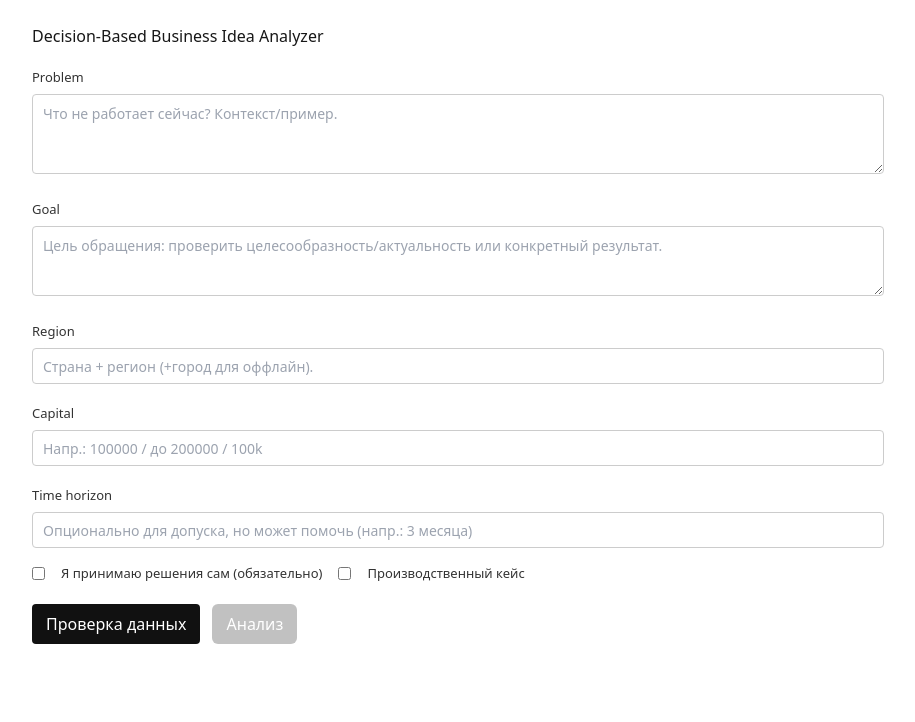
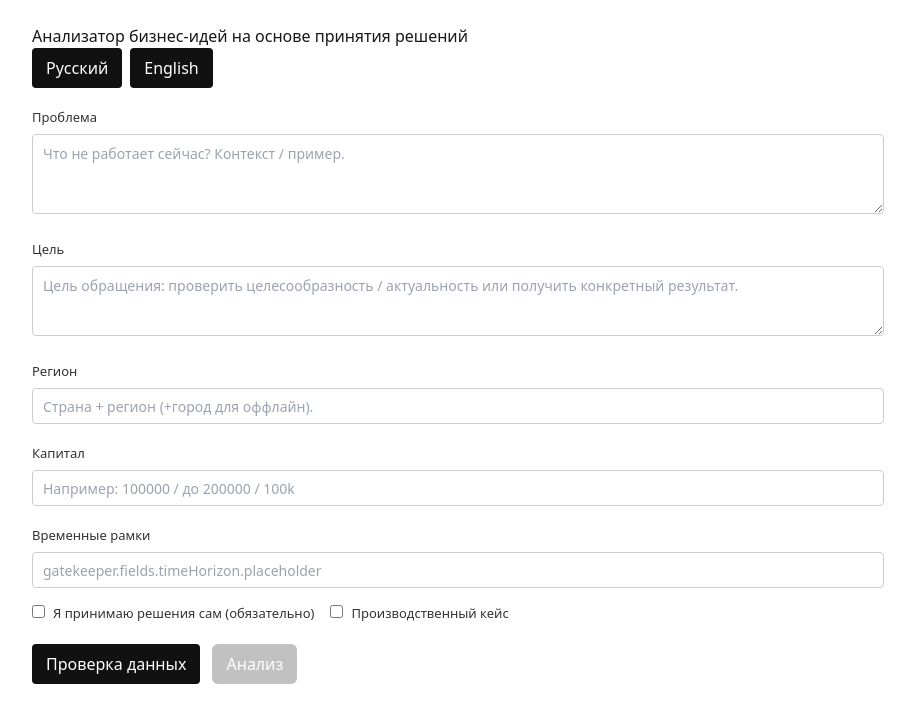
Before and after one commit to kaminskyVova/Decision-Based-Business-Idea-Analyzer, a Next.js app in the folder web/: page /gatekeeper in a window 1280 px wide. Shown: the top 722 px of the page, without its empty margins (182-1097 px from the left). Built offline with nearby package versions, Linux system fonts and the light colour scheme.

Commit message:
rus eng i18n

```diff
--- a/web/app/gatekeeper/page.tsx
+++ b/web/app/gatekeeper/page.tsx
@@ -1,6 +1,7 @@
 'use client';
 
-import { useEffect, useMemo, useState } from 'react';
+import { useEffect, useMemo, useState, useCallback } from 'react';
+import { dictionaries, type Lang } from '@/i18n/index';
 import type { ViewModel } from '../../src/ui/viewModel';
 import type { GatekeeperInput } from '@/core/gatekeeper/types';
 import { runGatekeeper } from '@/core/gatekeeper/gatekeeper';
@@ -25,7 +26,18 @@ export default function Page() {
 
 	const currentHash = useMemo(() => hashInputForAdmit(vm.draft), [vm.draft]);
 
+	const [lang, setLang] = useState<Lang>('ru');
 
+	const t = useCallback(
+		(path: string) => {
+			return (
+				path
+					.split('.')
+					.reduce((acc: any, key) => acc?.[key], dictionaries[lang]) ?? path
+			);
+		},
+		[lang]
+	);
 
 	function getGatekeeperAlertStyle(decision?: string) {
 		switch (decision) {
@@ -74,7 +86,7 @@ function updateDraft(patch: Partial<GatekeeperInput>) {
 			const nextDraft = { ...prev.draft, ...patch };
 
 			// если уже допущено — любое изменение делает данные "грязными"
-    const wasAdmitted = prev.ui_state === "ADMITTED_CLEAN";
+			const wasAdmitted = prev.ui_state === 'ADMITTED_CLEAN';
 
 			return {
 				...prev,
@@ -84,35 +96,35 @@ function updateDraft(patch: Partial<GatekeeperInput>) {
 				gatekeeper: wasAdmitted ? undefined : prev.gatekeeper,
 				ai: wasAdmitted ? undefined : prev.ai,
 
-      ui_state: wasAdmitted ? "ADMITTED_DIRTY" : prev.ui_state,
+				ui_state: wasAdmitted ? 'ADMITTED_DIRTY' : prev.ui_state,
 				status_message: wasAdmitted
-        ? "Данные изменены — требуется повторная проверка."
+					? 'Данные изменены — требуется повторная проверка.'
 					: undefined,
 			};
 		});
 	}
 
 	async function onPrecheck() {
-  setVm((p) => ({ ...p, ui_state: "AI_CHECK_RUNNING" }));
+		setVm((p) => ({ ...p, ui_state: 'AI_CHECK_RUNNING' }));
 
-  const res = await fetch("/api/ai-precheck", {
-    method: "POST",
-    headers: { "Content-Type": "application/json" },
+		const res = await fetch('/api/ai-precheck', {
+			method: 'POST',
+			headers: { 'Content-Type': 'application/json' },
 			body: JSON.stringify(vm.draft),
 		});
 
 		if (!res.ok) {
-    setVm((p) => ({ ...p, ui_state: "DRAFT" }));
+			setVm((p) => ({ ...p, ui_state: 'DRAFT' }));
 			return;
 		}
 
 		const ai = await res.json();
 
-  if (ai?.reality?.verdict === "BULLSHIT") {
+		if (ai?.reality?.verdict === 'BULLSHIT') {
 			setVm((p) => ({
 				...p,
 				ai,
-      ui_state: "AI_HARD_STOP",
+				ui_state: 'AI_HARD_STOP',
 			}));
 			return;
 		}
@@ -126,22 +138,22 @@ async function onPrecheck() {
 
 		const gatekeeper = runGatekeeper(canonicalDraft);
 
-  if (gatekeeper.decision === "HARD_FAIL") {
+		if (gatekeeper.decision === 'HARD_FAIL') {
 			setVm((p) => ({
 				...p,
 				ai,
 				gatekeeper,
-      ui_state: "GATEKEEPER_HARD_FAIL",
+				ui_state: 'GATEKEEPER_HARD_FAIL',
 			}));
 			return;
 		}
 
-  if (gatekeeper.decision === "RETURN_WITH_CONDITIONS") {
+		if (gatekeeper.decision === 'RETURN_WITH_CONDITIONS') {
 			setVm((p) => ({
 				...p,
 				ai,
 				gatekeeper,
-      ui_state: "GATEKEEPER_RETURN",
+				ui_state: 'GATEKEEPER_RETURN',
 			}));
 			return;
 		}
@@ -153,10 +165,10 @@ async function onPrecheck() {
 			...p,
 			ai,
 			gatekeeper,
-    draft: canonicalDraft,      // 🔑 синхронизация
+			draft: canonicalDraft, // 🔑 синхронизация
 			admitted_hash,
-    ui_state: "ADMITTED_CLEAN",
-    status_message: "Данные готовы (ADMITTED)",
+			ui_state: 'ADMITTED_CLEAN',
+			status_message: 'Данные готовы (ADMITTED)',
 		}));
 	}
 	const analysisEnabled = vm.ui_state === 'ADMITTED_CLEAN';
@@ -184,7 +196,11 @@ async function onPrecheck() {
 				fontFamily: 'system-ui',
 			}}
 		>
-			<h1>Decision-Based Business Idea Analyzer</h1>
+			<h1>{t('gatekeeper.title')}</h1>
+			<div style={{ display: 'flex', gap: 8 }}>
+				<button onClick={() => setLang('ru')}>Русский</button>
+				<button onClick={() => setLang('en')}>English</button>
+			</div>
 
 			{vm.status_message && (
 				<div
@@ -214,81 +230,80 @@ async function onPrecheck() {
 							<div key={i}>{n}</div>
 						))}
 					</div>
-					{/* {JSON.stringify(vm.gatekeeper, null, 2)} */}
 				</section>
 			)}
 
 			<section style={{ marginTop: 16 }}>
-				<label>Problem</label>
+				<label>{t('gatekeeper.fields.problem.label')}</label>
 				<textarea
 					value={String(vm.draft.problem ?? '')}
 					onChange={(e) => updateDraft({ problem: e.target.value })}
-					placeholder="Что не работает сейчас? Контекст/пример."
+					placeholder={t('gatekeeper.fields.problem.placeholder')}
 					style={{ width: '100%', minHeight: 80, marginTop: 6 }}
 				/>
 			</section>
 
 			<section style={{ marginTop: 16 }}>
-				<label>Goal</label>
+				<label>{t('gatekeeper.fields.goal.label')}</label>
 				<textarea
 					value={String(vm.draft.goal ?? '')}
 					onChange={(e) => updateDraft({ goal: e.target.value })}
-					placeholder="Цель обращения: проверить целесообразность/актуальность или конкретный результат."
+					placeholder={t('gatekeeper.fields.goal.placeholder')}
 					style={{ width: '100%', minHeight: 70, marginTop: 6 }}
 				/>
 			</section>
 
 			<section style={{ marginTop: 16 }}>
-				<label>Region</label>
+				<label>{t('gatekeeper.fields.region.label')}</label>
 				<input
 					value={String(vm.draft.region ?? '')}
 					onChange={(e) => updateDraft({ region: e.target.value })}
-					placeholder="Страна + регион (+город для оффлайн)."
+					placeholder={t('gatekeeper.fields.region.placeholder')}
 					style={{ width: '100%', marginTop: 6, height: 36 }}
 				/>
 			</section>
 
 			<section style={{ marginTop: 16 }}>
-				<label>Capital</label>
+				<label>{t('gatekeeper.fields.capital.label')}</label>
 				<input
 					value={String(vm.draft.capital ?? '')}
 					onChange={(e) => updateDraft({ capital: e.target.value })}
-					placeholder="Напр.: 100000 / до 200000 / 100k"
+					placeholder={t('gatekeeper.fields.capital.placeholder')}
 					style={{ width: '100%', marginTop: 6, height: 36 }}
 				/>
 			</section>
 
 			<section style={{ marginTop: 16 }}>
-				<label>Time horizon</label>
+				<label>{t('gatekeeper.fields.time_horizon.label')}</label>
 				<input
 					value={String(vm.draft.time_horizon ?? '')}
 					onChange={(e) => updateDraft({ time_horizon: e.target.value })}
-					placeholder="Опционально для допуска, но может помочь (напр.: 3 месяца)"
+					placeholder={t('gatekeeper.fields.timeHorizon.placeholder')}
 					style={{ width: '100%', marginTop: 6, height: 36 }}
 				/>
 			</section>
 
 			<section style={{ marginTop: 16, display: 'flex', gap: 16 }}>
-				<label style={{ display: 'flex', alignItems: 'center', gap: 8 }}>
+				<label>
 					<input
 						type="checkbox"
-						checked={Boolean(vm.draft.responsibility_confirmed)}
+						checked={vm.draft.responsibility_confirmed}
 						onChange={(e) =>
 							updateDraft({ responsibility_confirmed: e.target.checked })
 						}
 					/>
-					Я принимаю решения сам (обязательно)
+					{t('gatekeeper.checkboxes.responsibility')}
 				</label>
 
-				<label style={{ display: 'flex', alignItems: 'center', gap: 8 }}>
+				<label>
 					<input
 						type="checkbox"
-						checked={Boolean(vm.draft.production_related)}
+						checked={vm.draft.production_related}
 						onChange={(e) =>
 							updateDraft({ production_related: e.target.checked })
 						}
 					/>
-					Производственный кейс
+					{t('gatekeeper.checkboxes.production')}
 				</label>
 			</section>
 
@@ -302,7 +317,7 @@ async function onPrecheck() {
 						background: precheckEnabled ? '#111' : '#bbb',
 					}}
 				>
-					Проверка данных
+					{t('gatekeeper.buttons.precheck')}
 				</button>
 
 				<button
@@ -318,7 +333,7 @@ async function onPrecheck() {
 						opacity: analysisEnabled ? 1 : 0.9,
 					}}
 				>
-					Анализ
+					{t('gatekeeper.buttons.analysis')}
 				</button>
 			</section>
 
--- a/web/app/page.tsx
+++ b/web/app/page.tsx
@@ -4,7 +4,7 @@ export default function HomePage() {
 	return (
 		<main style={{ padding: 24, fontFamily: 'system-ui' }}>
 			<h1>Decision-Based Business Idea Analyzer</h1>
-			<p>Выбери модуль:</p>
+			<p>Выбери модуль/Choose a module:</p>
 
 			<ul style={{ lineHeight: 2 }}>
 				<li>
--- /dev/null
+++ b/web/src/i18n/en.ts
@@ -0,0 +1,46 @@
+export const en = {
+  gatekeeper: {
+    title: "Decision-Based Business Idea Analyzer",
+
+    fields: {
+      problem: {
+        label: "Problem",
+        placeholder: "What is not working now? Context / example.",
+      },
+      goal: {
+        label: "Goal",
+        placeholder:
+          "Purpose of the request: validate feasibility/relevance or achieve a specific outcome.",
+      },
+      region: {
+        label: "Region",
+        placeholder: "Country + region (+city for offline cases).",
+      },
+      capital: {
+        label: "Capital",
+        placeholder: "Example: 100000 / up to 200000 / 100k",
+      },
+      time_horizon: {
+        label: "Time horizon",
+        placeholder:
+          "Optional for admission, but may help (e.g. 3 months)",
+      },
+    },
+
+    checkboxes: {
+      responsibility: "I take responsibility for decisions (required)",
+      production: "Production case",
+    },
+
+    buttons: {
+      precheck: "Data check",
+      analysis: "Analysis",
+    },
+
+    states: {
+      admitted: "Data ready (ADMITTED). Analysis enabled.",
+      dirty: "Data changed — recheck required.",
+      need_check: "Please run data check first.",
+    },
+  },
+};
--- /dev/null
+++ b/web/src/i18n/index.ts
@@ -0,0 +1,5 @@
+import { ru } from "./ru";
+import { en } from "./en";
+
+export const dictionaries = { ru, en };
+export type Lang = keyof typeof dictionaries;
--- /dev/null
+++ b/web/src/i18n/ru.ts
@@ -0,0 +1,48 @@
+export const ru = {
+  gatekeeper: {
+    title: "Анализатор бизнес-идей на основе принятия решений",
+
+    fields: {
+      problem: {
+        label: "Проблема",
+        placeholder: "Что не работает сейчас? Контекст / пример.",
+      },
+      goal: {
+        label: "Цель",
+        placeholder:
+          "Цель обращения: проверить целесообразность / актуальность или получить конкретный результат.",
+      },
+      region: {
+        label: "Регион",
+        placeholder: "Страна + регион (+город для оффлайн).",
+      },
+      capital: {
+        label: "Капитал",
+        placeholder: "Например: 100000 / до 200000 / 100k",
+      },
+      time_horizon: {
+        label: "Временные рамки",
+        placeholder:
+          "Опционально для допуска, но может помочь (напр.: 3 месяца)",
+      },
+    },
+
+    checkboxes: {
+      responsibility: "Я принимаю решения сам (обязательно)",
+      production: "Производственный кейс",
+    },
+
+    buttons: {
+      precheck: "Проверка данных",
+      analysis: "Анализ",
+    },
+
+    states: {
+      admitted: "Данные готовы (ADMITTED). Анализ доступен.",
+      dirty: "Данные изменены — требуется повторная проверка.",
+      need_check: "Сначала нажмите «Проверка данных».",
+    },
+  },
+};
+
+export default ru;
```
Lines whose indentation alone changed are shown as unchanged.
